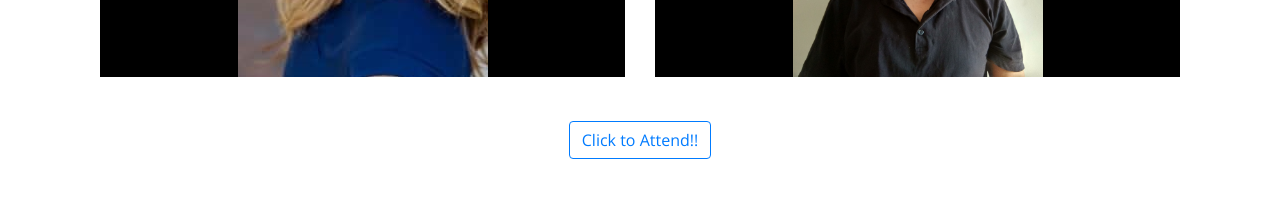
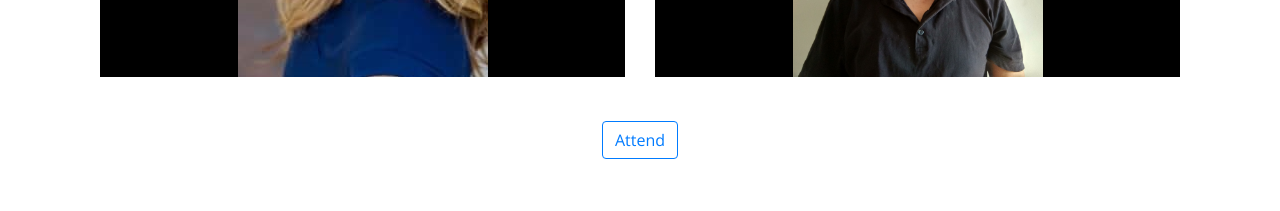
Before and after one commit to ieee-ju/ElevateX, a plain HTML site: page index.html in a window 1280 px wide. Shown: the part 3920-4131 px from the top of the page. Drawn offline with nearby package versions, Linux system fonts and the light colour scheme; a script that the page names is missing; files whose address does not match are found by name.

Commit message:
Update index.html

```diff
--- a/index.html
+++ b/index.html
@@ -358,7 +358,7 @@ You may not know this yet, but the one factor determining your professional and
         </div>
 		</div>
 		</br>
-		 <a href="https://docs.google.com/forms/d/e/1FAIpQLSemJKO5mGPMFB2wekPBtHRHHoE46t8CeosmeJ0Kajks3ivASQ/viewform?usp=sf_link" target="_blank"><button type="button" class="btn btn-outline-primary" style="bord-radius: 15px;">Click to Attend!!</button></a>
+		 <a href="https://docs.google.com/forms/d/e/1FAIpQLSemJKO5mGPMFB2wekPBtHRHHoE46t8CeosmeJ0Kajks3ivASQ/viewform?usp=sf_link" target="_blank"><button type="button" class="btn btn-outline-primary" style="bord-radius: 15px;">Attend</button></a>
 	</center>
       </div>
 
```
